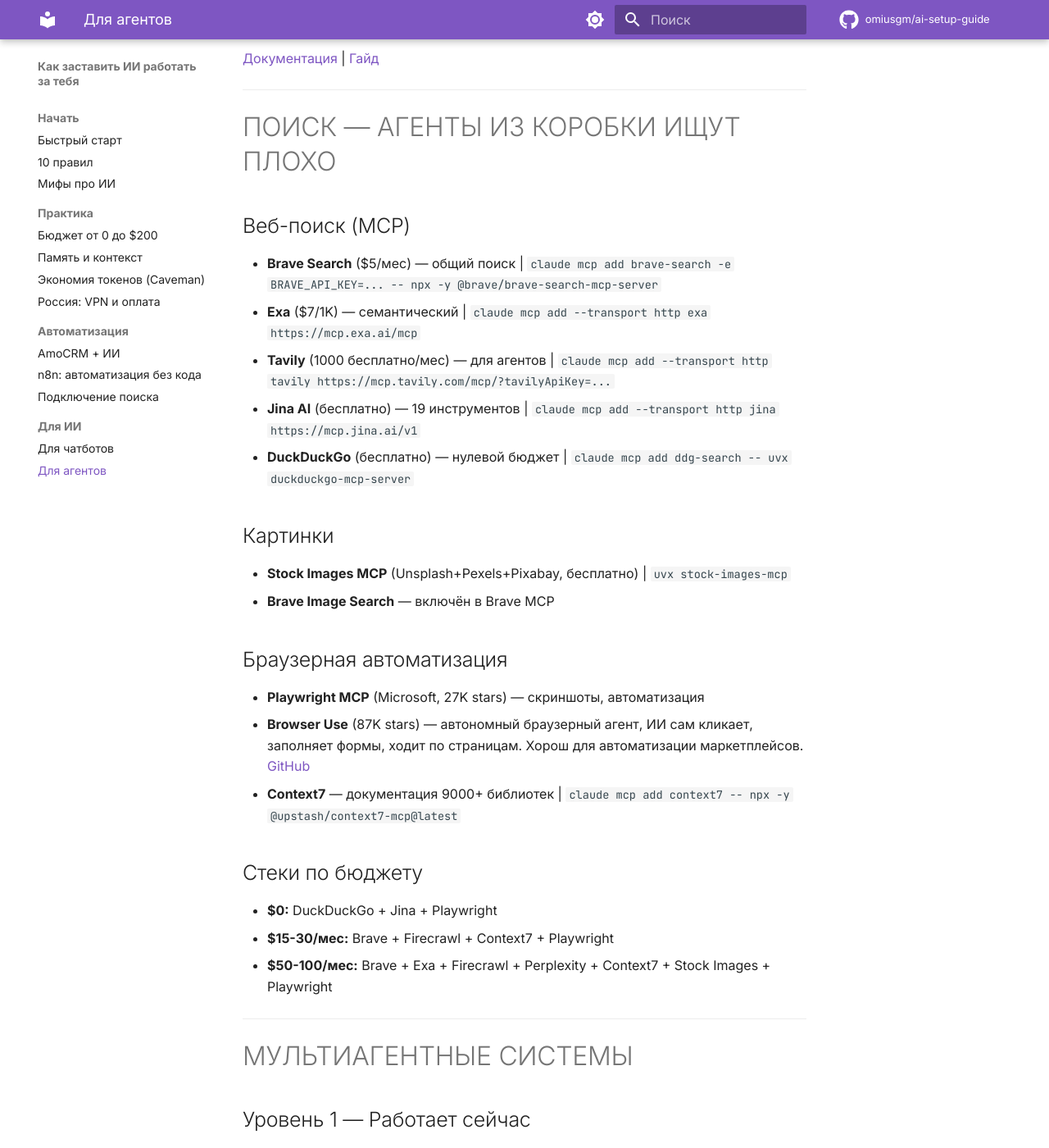
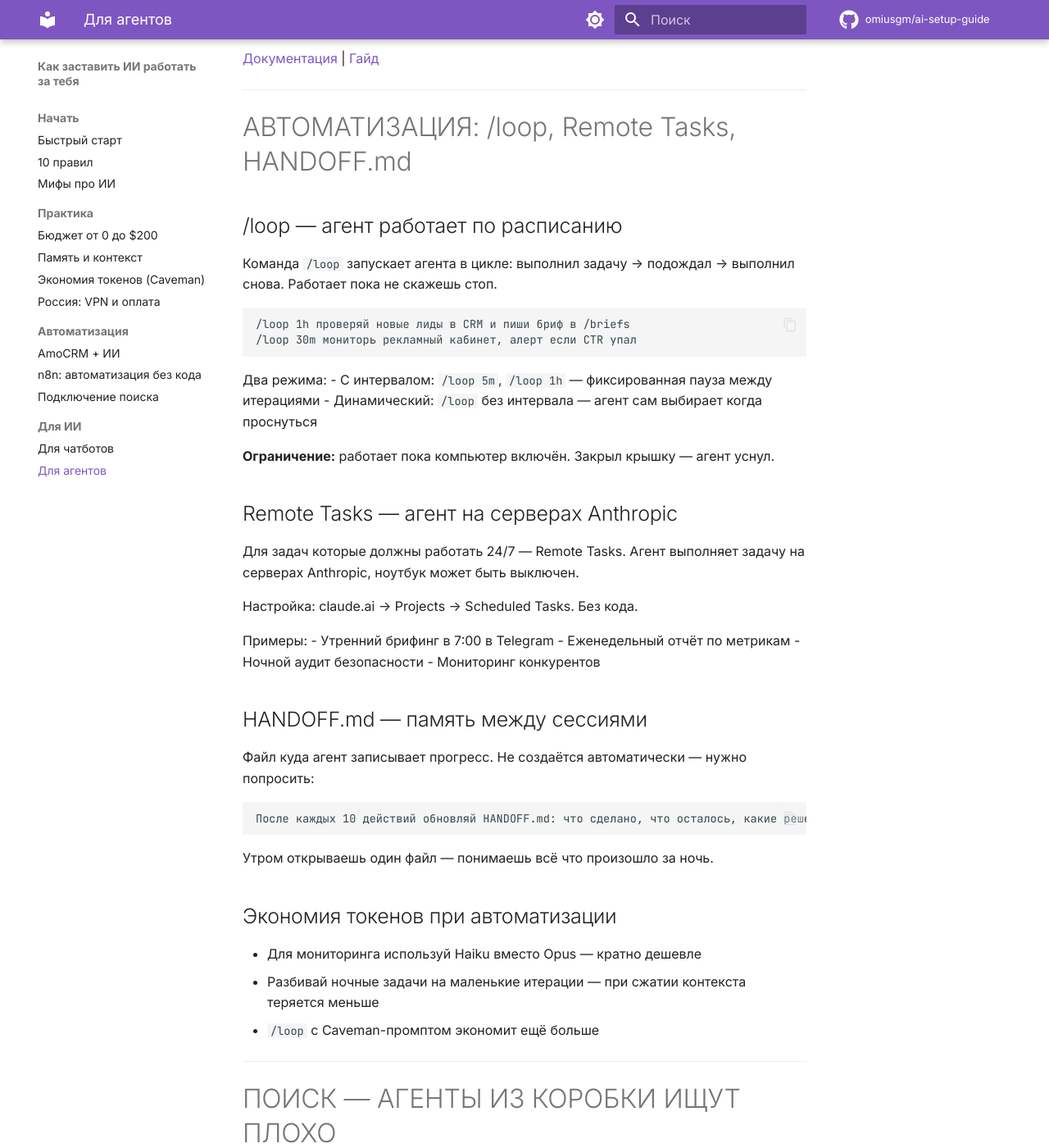
Before and after one commit to omiusgm/ai-setup-guide, an MkDocs documentation site: the page built from docs/for-agents.md, in a window 1280 px wide and 1400 px high, scrolled down 3293 px. Shown: the whole window at 82% size. Built offline with MkDocs 1.6.1 and Material for MkDocs 9.7.7, drawn with Linux system fonts in a browser that asks for light colours; comment, search, counter and statistics services are not loaded.

Commit message:
add: /loop, Remote Tasks, HANDOFF.md в гайд для агентов
Co-Authored-By: Claude Opus 4.6 (1M context) <noreply@anthropic.com>

````diff
--- a/docs/for-agents.md
+++ b/docs/for-agents.md
@@ -115,6 +115,53 @@ npx skills add plastic-labs/honcho
 Активно работаешь с одним проектом, остальные — фоновые задачи.
 
 [Документация](https://support.claude.com/en/articles/13854387) | [Гайд](https://claudefa.st/blog/guide/development/scheduled-tasks)
+
+---
+
+# АВТОМАТИЗАЦИЯ: /loop, Remote Tasks, HANDOFF.md
+
+## /loop — агент работает по расписанию
+
+Команда `/loop` запускает агента в цикле: выполнил задачу → подождал → выполнил снова. Работает пока не скажешь стоп.
+
+```
+/loop 1h проверяй новые лиды в CRM и пиши бриф в /briefs
+/loop 30m мониторь рекламный кабинет, алерт если CTR упал
+```
+
+Два режима:
+- С интервалом: `/loop 5m`, `/loop 1h` — фиксированная пауза между итерациями
+- Динамический: `/loop` без интервала — агент сам выбирает когда проснуться
+
+**Ограничение:** работает пока компьютер включён. Закрыл крышку — агент уснул.
+
+## Remote Tasks — агент на серверах Anthropic
+
+Для задач которые должны работать 24/7 — Remote Tasks. Агент выполняет задачу на серверах Anthropic, ноутбук может быть выключен.
+
+Настройка: claude.ai → Projects → Scheduled Tasks. Без кода.
+
+Примеры:
+- Утренний брифинг в 7:00 в Telegram
+- Еженедельный отчёт по метрикам
+- Ночной аудит безопасности
+- Мониторинг конкурентов
+
+## HANDOFF.md — память между сессиями
+
+Файл куда агент записывает прогресс. Не создаётся автоматически — нужно попросить:
+
+```
+После каждых 10 действий обновляй HANDOFF.md: что сделано, что осталось, какие решения принял
+```
+
+Утром открываешь один файл — понимаешь всё что произошло за ночь.
+
+## Экономия токенов при автоматизации
+
+- Для мониторинга используй Haiku вместо Opus — кратно дешевле
+- Разбивай ночные задачи на маленькие итерации — при сжатии контекста теряется меньше
+- `/loop` с Caveman-промптом экономит ещё больше
 
 ---
 
````
Also changed, not shown: docs/getting-started.md (+1 -0 lines).
